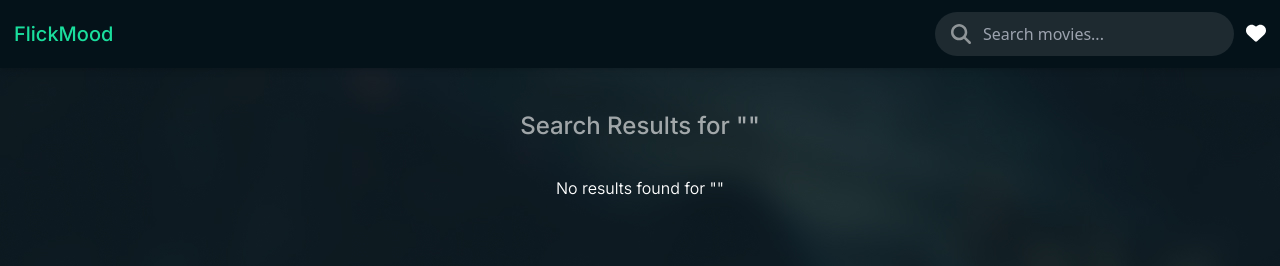
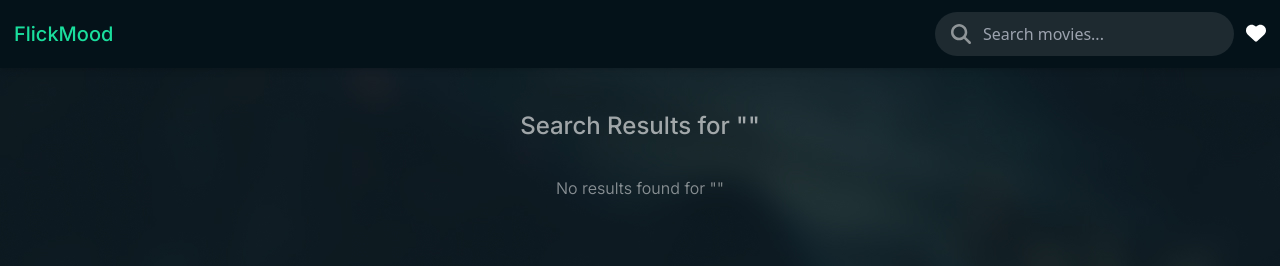
Before and after one commit to Sulnklm/FlickMood, a React (Vite) app: page /search in a window 1280 px wide. Shown: the top 266 px of the page. Built offline with nearby package versions, Linux system fonts and the light colour scheme.

Commit message:
Adjust "No results found for "{searchQuery}"" text color

```diff
--- a/src/components/pages/Search.jsx
+++ b/src/components/pages/Search.jsx
@@ -56,7 +56,7 @@ const Search = () => {
       {error && <p>{error}</p>}
 
       {searchResults.length === 0 ? (
-        <p className="text-center">No results found for "{searchQuery}"</p>
+        <p className="text-center text-white/50">No results found for "{searchQuery}"</p>
       ) : (
         <ul className="gap-3 grid grid-cols-2 md:grid-cols-3 lg:grid-cols-4 2xl:grid-cols-5 place-items-center">
           {searchResults.map((movie) => (
```
